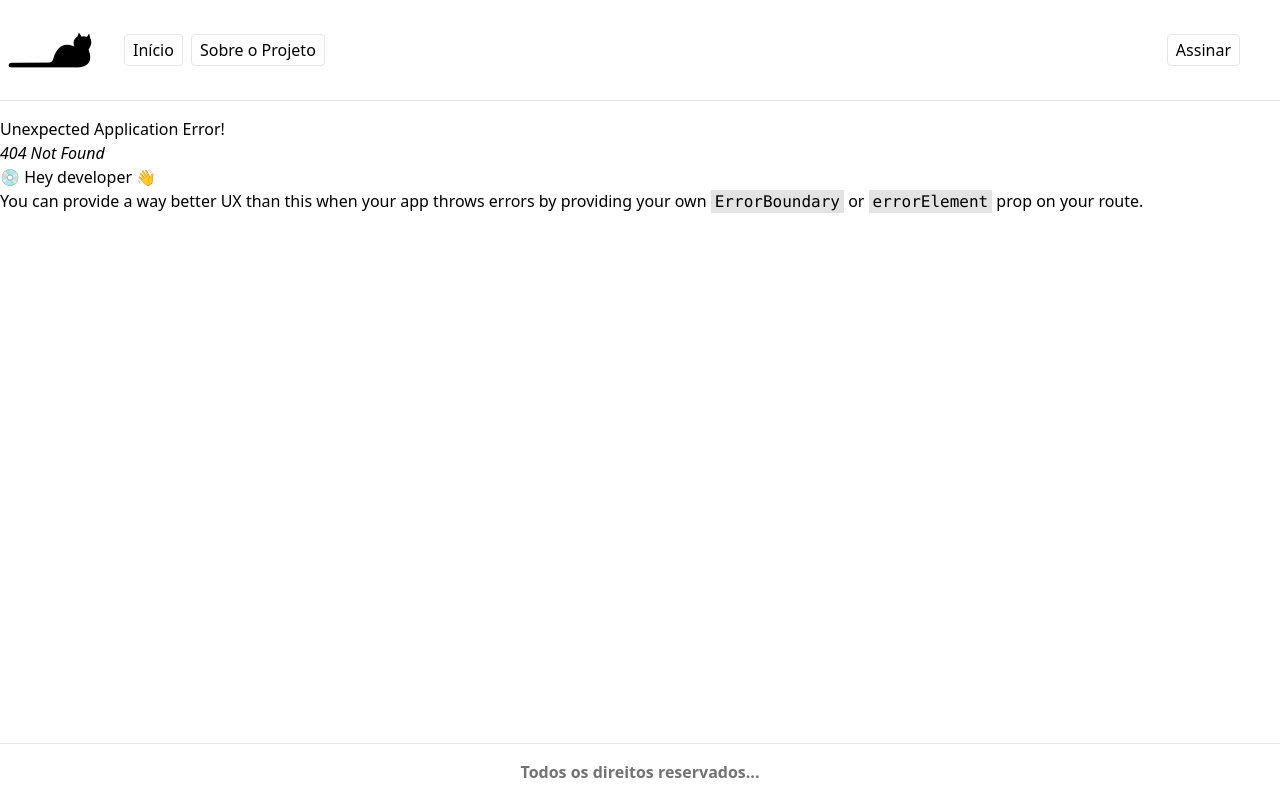
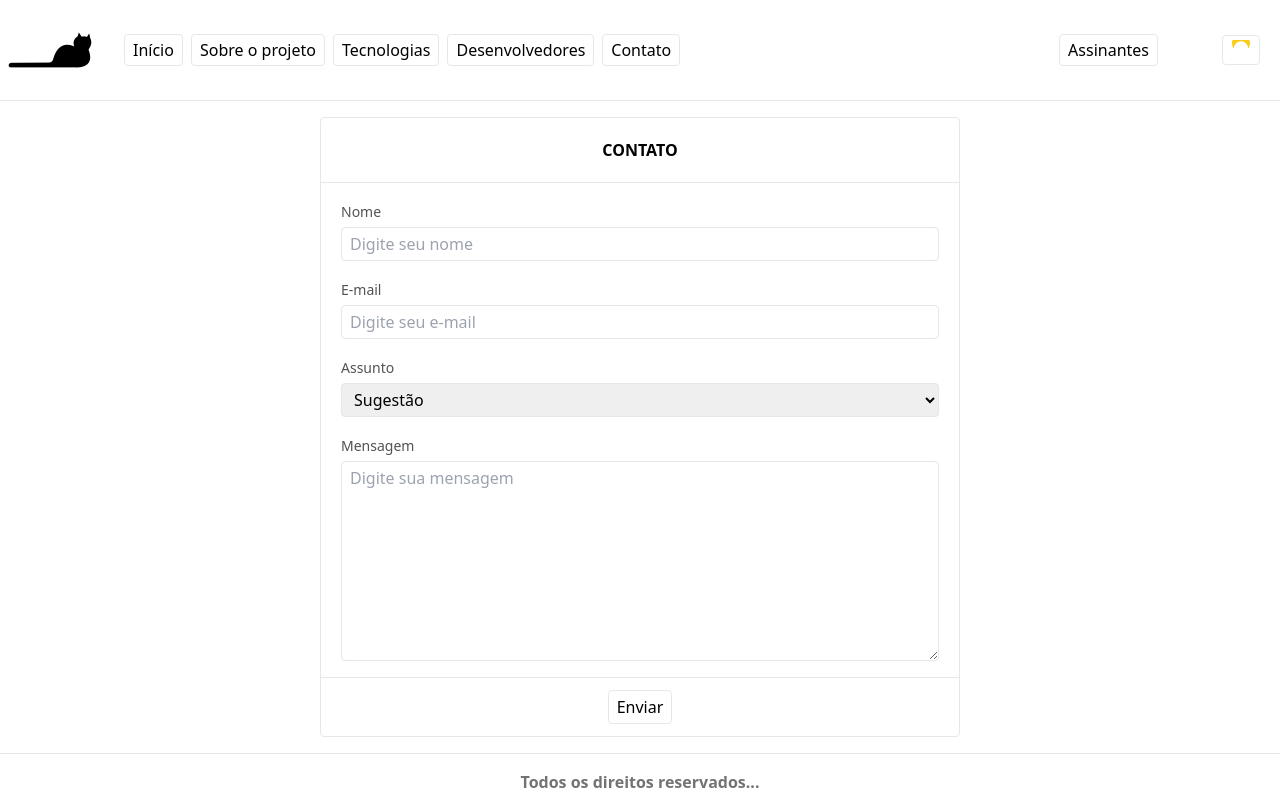
Before and after one commit to gabrielbsx/project-cycle-web-2, a React (Vite) app in the folder packages/cycle-one/: page /contact in a window 1280 px wide. Before the commit this address had no page. Built offline with nearby package versions, Linux system fonts and the light colour scheme.

Commit message:
feat: add dark mode provider

```diff
--- a/packages/cycle-one/src/App.tsx
+++ b/packages/cycle-one/src/App.tsx
@@ -1,11 +1,14 @@
 import { CycleNeutralTemplate } from "./components/templates/cycle-neutral";
+import { DarkModeProvider } from "./context/dark-mode";
 import { RoutersProvider } from "./routes";
 
 function App() {
   return (
-    <CycleNeutralTemplate>
-      <RoutersProvider />
-    </CycleNeutralTemplate>
+    <DarkModeProvider>
+      <CycleNeutralTemplate>
+        <RoutersProvider />
+      </CycleNeutralTemplate>
+    </DarkModeProvider>
   );
 }
 
--- a/packages/cycle-one/src/components/card/index.tsx
+++ b/packages/cycle-one/src/components/card/index.tsx
@@ -10,13 +10,13 @@ interface CardProps {
 export const Card = (props: CardProps) => {
   return (
     <div
-      className={`flex flex-col border rounded mx-auto gap-4 ${props.card?.className}`}
+      className={`flex flex-col border dark:border-neutral-800 rounded mx-auto gap-4 ${props.card?.className}`}
     >
-      <header className="flex justify-center border-b p-5">
+      <header className="flex justify-center border-b p-5 dark:border-b-neutral-800">
         {props.header}
       </header>
       <main className="flex px-5 flex-col">{props.main}</main>
-      <footer className="border-t flex p-3 justify-center items-center">
+      <footer className="border-t flex p-3 justify-center items-center dark:border-t-neutral-800">
         {props.footer}
       </footer>
     </div>
--- a/packages/cycle-one/src/components/header/index.tsx
+++ b/packages/cycle-one/src/components/header/index.tsx
@@ -1,18 +1,21 @@
+import { useContext } from "react";
 import CatLogo from "../../assets/images/cat-logo.png";
 import { mainNavigationRoutes, authRoutes } from "../../routes";
+import { DarkModeContext } from "../../context/dark-mode";
 
 export const Header = () => {
+  const { darkMode, toggleDarkMode } = useContext(DarkModeContext);
   return (
-    <header className="border-b">
+    <header className="border-b dark:border-b-neutral-800">
       <nav className="flex flex-row justify-start items-center gap-6">
-        <img src={CatLogo} alt="Cat Logo" width={100} className="" />
+        <img src={CatLogo} alt="Cat Logo" width={100} className="dark:invert" />
         <div className="flex flex-row justify-between w-full">
           <ul className="flex flex-row gap-2">
             {mainNavigationRoutes.map((route, index) => (
               <li key={index}>
                 <a
                   href={route.path}
-                  className="border rounded px-2 py-1 hover:bg-neutral-100 font-light"
+                  className="border dark:border-neutral-700 rounded px-2 py-1 hover:bg-neutral-100 font-light dark:hover:bg-neutral-700 dark:bg-neutral-900 dark:text-white"
                 >
                   {route.name}
                 </a>
@@ -24,7 +27,7 @@ export const Header = () => {
               <li key={index}>
                 <a
                   href={route.path}
-                  className="border rounded px-2 py-1 hover:bg-neutral-100 font-light"
+                  className="border dark:border-neutral-700 rounded px-2 py-1 hover:bg-neutral-100 font-light dark:hover:bg-neutral-700 dark:bg-neutral-900 dark:text-white"
                 >
                   {route.name}
                 </a>
@@ -32,6 +35,32 @@ export const Header = () => {
             ))}
           </ul>
         </div>
+        <div className="flex mr-5">
+          <button
+            className="border dark:border-neutral-700 rounded px-2 py-1 hover:bg-neutral-100 font-light dark:hover:bg-neutral-700 dark:bg-neutral-900 dark:text-white"
+            onClick={toggleDarkMode}
+          >
+            {darkMode ? (
+              <svg
+                xmlns="http://www.w3.org/2000/svg"
+                className="h-5 w-5 text-yellow-400"
+                viewBox="0 0 20 20"
+                fill="currentColor"
+              >
+                <path d="M10 12a2 2 0 100-4 2 2 0 000 4z" />
+              </svg>
+            ) : (
+              <svg
+                xmlns="http://www.w3.org/2000/svg"
+                className="h-5 w-5 text-yellow-400"
+                viewBox="0 0 20 20"
+                fill="currentColor"
+              >
+                <path d="M10 12a2 2 0 110-4 2 2 0 000 4zM3.05 9.05a7 7 0 1113.9 0 9 9 0 10-13.9 0z" />
+              </svg>
+            )}
+          </button>
+        </div>
       </nav>
     </header>
   );
--- a/packages/cycle-one/src/components/templates/cycle-neutral.tsx
+++ b/packages/cycle-one/src/components/templates/cycle-neutral.tsx
@@ -7,12 +7,10 @@ interface CycleNeutralTemplateProps {
 
 export const CycleNeutralTemplate = (props: CycleNeutralTemplateProps) => {
   return (
-    <div className="flex flex-col gap-4 justify-between min-h-screen">
+    <div className={`flex flex-col gap-4 justify-between min-h-screen bg-white dark:bg-neutral-900`}>
       <div className="flex flex-col gap-4">
         <Header />
-        <main className="container mx-auto">
-          {props.children}
-        </main>
+        <main className="container mx-auto">{props.children}</main>
       </div>
       <Footer />
     </div>
--- /dev/null
+++ b/packages/cycle-one/src/context/dark-mode.tsx
@@ -0,0 +1,64 @@
+import { createContext, useReducer } from "react";
+
+export enum ActionDarkMode {
+  TOGGLE_DARK_MODE = "TOGGLE_DARK_MODE",
+}
+
+interface State {
+  darkMode: boolean;
+}
+
+interface Action {
+  type: ActionDarkMode;
+  payload?: boolean;
+}
+
+interface DarkModeContextProps {
+  darkMode: boolean;
+  toggleDarkMode: () => void;
+}
+
+interface DarkModeProviderProps {
+  children: React.ReactNode;
+}
+
+const initialState = {
+  darkMode: localStorage.getItem("darkMode") === "true" ? true : false,
+};
+
+const darkModeReducer = (state: State, action: Action) => {
+  switch (action.type) {
+    case ActionDarkMode.TOGGLE_DARK_MODE:
+      window.localStorage.setItem("darkMode", String(!state.darkMode));
+      return {
+        ...state,
+        darkMode: !state.darkMode,
+      };
+    default:
+      return state;
+  }
+};
+
+export const DarkModeContext = createContext<DarkModeContextProps>({
+  darkMode: initialState.darkMode,
+  toggleDarkMode: () => null,
+});
+
+export const DarkModeProvider = ({ children }: DarkModeProviderProps) => {
+  const [state, dispatch] = useReducer(darkModeReducer, initialState);
+  const toggleDarkMode = () => {
+    dispatch({
+      type: ActionDarkMode.TOGGLE_DARK_MODE,
+    });
+  };
+  return (
+    <DarkModeContext.Provider
+      value={{
+        darkMode: state.darkMode,
+        toggleDarkMode,
+      }}
+    >
+      <div className={`${state.darkMode ? "dark" : ""}`}>{children}</div>
+    </DarkModeContext.Provider>
+  );
+};
--- /dev/null
+++ b/packages/cycle-one/src/pages/contact.tsx
@@ -0,0 +1,64 @@
+import { Card } from "../components/card";
+
+export const Contact = () => {
+  return (
+    <Card
+      card={{
+        className: "w-1/2",
+      }}
+      header={<h1 className="font-bold uppercase text-center">Contato</h1>}
+      main={
+        <form className="gap-4 flex flex-col">
+          <div className="flex flex-col gap-1">
+            <label>
+              <span className="text-sm text-neutral-600">Nome</span>
+            </label>
+            <input
+              type="text"
+              className="border rounded px-2 py-1"
+              placeholder="Digite seu nome"
+            />
+          </div>
+          <div className="flex flex-col gap-1">
+            <label>
+              <span className="text-sm text-neutral-600">E-mail</span>
+            </label>
+            <input
+              type="email"
+              className="border rounded px-2 py-1"
+              placeholder="Digite seu e-mail"
+            />
+          </div>
+          <div className="flex flex-col gap-1">
+            <label>
+              <span className="text-sm text-neutral-600">Assunto</span>
+            </label>
+            <select className="border rounded px-2 py-1">
+              <option disabled>Selecione um assunto</option>
+              <option>Sugestão</option>
+              <option>Reclamação</option>
+              <option>Outros</option>
+            </select>
+          </div>
+          <div className="flex flex-col gap-1">
+            <label>
+              <span className="text-sm text-neutral-600">Mensagem</span>
+            </label>
+            <textarea
+              className="border rounded px-2 py-1 min-h-[200px]"
+              placeholder="Digite sua mensagem"
+            />
+          </div>
+        </form>
+      }
+      footer={
+        <button
+          type="submit"
+          className="border rounded px-2 py-1 hover:bg-neutral-100 font-light"
+        >
+          Enviar
+        </button>
+      }
+    />
+  );
+};
--- a/packages/cycle-one/src/pages/sign-in.tsx
+++ b/packages/cycle-one/src/pages/sign-in.tsx
@@ -6,38 +6,37 @@ export const SignIn = () => {
       card={{
         className: "w-1/2",
       }}
-      header={
-        <h1 className="font-bold uppercase text-center">
-          Formulário de assinatura
-        </h1>
-      }
+      header={<h1 className="font-bold uppercase text-center">Assinante</h1>}
       main={
         <form className="gap-4 flex flex-col">
           <div className="flex flex-col gap-1">
             <label>
-              <span className="text-sm text-neutral-600">Nome</span>
+              <span className="text-sm text-neutral-600 dark:text-neutral-100">E-mail</span>
             </label>
             <input
-              type="text"
-              className="border rounded px-2 py-1"
-              placeholder="Digite seu nome"
+              type="email"
+              className="border rounded px-2 py-1 dark:bg-neutral-900 dark:text-white dark:border-neutral-800 active:border-none"
+              placeholder="Digite seu e-mail"
             />
           </div>
           <div className="flex flex-col gap-1">
             <label>
-              <span className="text-sm text-neutral-600">E-mail</span>
+              <span className="text-sm text-neutral-600 dark:text-neutral-100">Senha</span>
             </label>
             <input
-              type="email"
-              className="border rounded px-2 py-1"
-              placeholder="Digite seu e-mail"
+              type="password"
+              className="border rounded px-2 py-1 dark:bg-neutral-900 dark:text-white dark:border-neutral-800"
+              placeholder="Digite sua senha"
             />
           </div>
         </form>
       }
       footer={
-        <button className="border rounded px-2 py-1 hover:bg-neutral-100 font-light">
-          Assinar
+        <button
+          type="submit"
+          className="rounded px-2 py-1 hover:bg-neutral-100 border dark:border-neutral-700 dark:hover:bg-neutral-700 dark:bg-neutral-900 dark:text-white"
+        >
+          Entrar
         </button>
       }
     />
--- /dev/null
+++ b/packages/cycle-one/src/pages/team.tsx
@@ -0,0 +1,7 @@
+export const Team = () => {
+  return (
+    <>
+      <>Time</>
+    </>
+  );
+};
--- /dev/null
+++ b/packages/cycle-one/src/pages/technologies.tsx
@@ -0,0 +1,7 @@
+export const Technologies = () => {
+  return (
+    <>
+      <>blabla</>
+    </>
+  );
+};
--- a/packages/cycle-one/src/routes.tsx
+++ b/packages/cycle-one/src/routes.tsx
@@ -2,6 +2,9 @@ import { createBrowserRouter, RouterProvider } from "react-router-dom";
 import { Home } from "./pages/home";
 import { About } from "./pages/about";
 import { SignIn } from "./pages/sign-in";
+import { Technologies } from "./pages/technologies";
+import { Team } from "./pages/team";
+import { Contact } from "./pages/contact";
 
 export const mainNavigationRoutes = [
   {
@@ -10,15 +13,30 @@ export const mainNavigationRoutes = [
     element: <Home />,
   },
   {
-    name: "Sobre o Projeto",
+    name: "Sobre o projeto",
     path: "/about",
     element: <About />,
+  },
+  {
+    name: "Tecnologias",
+    path: "/technologies",
+    element: <Technologies />,
+  },
+  {
+    name: "Desenvolvedores",
+    path: "/team",
+    element: <Team />,
+  },
+  {
+    name: "Contato",
+    path: "/contact",
+    element: <Contact />,
   },
 ];
 
 export const authRoutes = [
   {
-    name: "Assinar",
+    name: "Assinantes",
     path: "/sign-in",
     element: <SignIn />,
   },
--- a/packages/cycle-one/tailwind.config.js
+++ b/packages/cycle-one/tailwind.config.js
@@ -1,6 +1,7 @@
 /** @type {import('tailwindcss').Config} */
 export default {
   content: ["./src/**/*.tsx", "index.html"],
+  darkMode: 'class',
   theme: {
     extend: {},
   },
```
